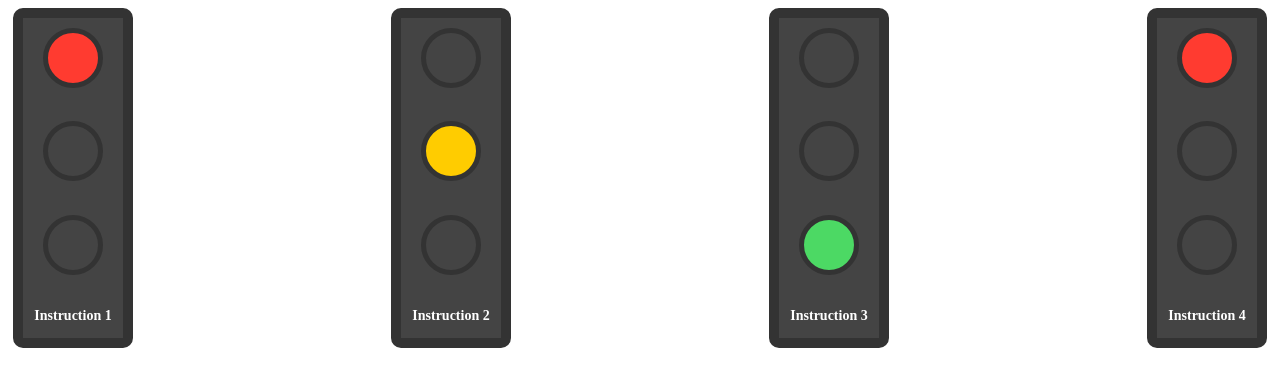
After one commit to Kumar-laxmi/Adaptive-Traffic-Signal, a Django app: template app/templates/temp.html in a window 1280 px wide. The commit adds this page. Shown: the top 387 px of the page. Run offline with Django 4.2, Linux system fonts and the light colour scheme; the template is opened without the code that fills it, so the values that code supplies are empty.

Commit message:
Work on traffic lights initiated

```diff
--- a/app/templates/index.html
+++ b/app/templates/index.html
@@ -29,6 +29,7 @@
 
   <!-- Template Main CSS File -->
   <link href="{% static 'css/style.css' %}" rel="stylesheet">
+  <link href="{% static 'css/style1.css' %}" rel="stylesheet">
 </head>
 
 <body>
@@ -226,6 +227,9 @@
   <div id="preloader"></div>
   <a href="#" class="back-to-top d-flex align-items-center justify-content-center"><i class="bi bi-arrow-up-short"></i></a>
 
+  <!-- Custom JS Definition -->
+
+
   <!-- Vendor JS Files -->
   <script src="{% static 'vendor/aos/aos.js' %}"></script>
   <script src="{% static 'vendor/bootstrap/js/bootstrap.bundle.min.js' %}"></script>
--- /dev/null
+++ b/app/templates/temp.html
@@ -0,0 +1,120 @@
+<!DOCTYPE html>
+<html>
+<head>
+<title>4 Traffic Lights</title>
+<style>
+.traffic-light-container {
+  display: flex;
+  justify-content: space-between;
+}
+
+.traffic-light {
+  width: 100px;
+  height: 320px;
+  background-color: #444;
+  border: 10px solid #333;
+  border-radius: 10px;
+  display: flex;
+  flex-direction: column;
+  align-items: center;
+  justify-content: space-between;
+  margin: 0 5px; /* Reduced margin between traffic lights */
+}
+
+.light {
+  width: 50px;
+  height: 50px;
+  border-radius: 50%;
+  margin: 10px 0;
+  border: 5px solid #333; /* Circle outline */
+}
+
+.red {
+  background-color: #ff3b30;
+}
+
+.yellow {
+  background-color: #ffcc00;
+}
+
+.green {
+  background-color: #4cd964;
+}
+
+.instructions {
+  text-align: center;
+  margin-top: 10px;
+  font-weight: bold;
+  font-size: 14px;
+  color: white;
+}
+</style>
+</head>
+<body>
+<div class="traffic-light-container">
+  <div class="traffic-light">
+    <div class="light red"></div>
+    <div class="light yellow"></div>
+    <div class="light green"></div>
+    <p class="instructions">Instruction 1</p>
+  </div>
+
+  <div class="traffic-light">
+    <div class="light red"></div>
+    <div class="light yellow"></div>
+    <div class="light green"></div>
+    <p class="instructions">Instruction 2</p>
+  </div>
+
+  <div class="traffic-light">
+    <div class="light red"></div>
+    <div class="light yellow"></div>
+    <div class="light green"></div>
+    <p class="instructions">Instruction 3</p>
+  </div>
+
+  <div class="traffic-light">
+    <div class="light red"></div>
+    <div class="light yellow"></div>
+    <div class="light green"></div>
+    <p class="instructions">Instruction 4</p>
+  </div>
+</div>
+
+<script>
+class TrafficLight {
+  constructor(selector) {
+    this.red = document.querySelector(`${selector} .red`);
+    this.yellow = document.querySelector(`${selector} .yellow`);
+    this.green = document.querySelector(`${selector} .green`);
+  }
+
+  changeColor(color) {
+    this.red.style.backgroundColor = 'transparent';
+    this.yellow.style.backgroundColor = 'transparent';
+    this.green.style.backgroundColor = 'transparent';
+
+    if (color == 0) {
+      this.red.style.backgroundColor = '#ff3b30';
+    } else if (color == 1) {
+      this.yellow.style.backgroundColor = '#ffcc00';
+    } else if (color == 2) {
+      this.green.style.backgroundColor = '#4cd964';
+    }
+  }
+}
+
+// Create traffic light objects
+const trafficLight1 = new TrafficLight('.traffic-light:nth-child(1)');
+const trafficLight2 = new TrafficLight('.traffic-light:nth-child(2)');
+const trafficLight3 = new TrafficLight('.traffic-light:nth-child(3)');
+const trafficLight4 = new TrafficLight('.traffic-light:nth-child(4)');
+
+// Change the color of the traffic lights on page load
+trafficLight1.changeColor(0);
+trafficLight2.changeColor(1);
+trafficLight3.changeColor(2);
+trafficLight4.changeColor(0);
+</script>
+</body>
+</html>
```
Also changed, not shown: app/static/css/style1.css (added, +45 -0 lines), simulation/README.md (added).
